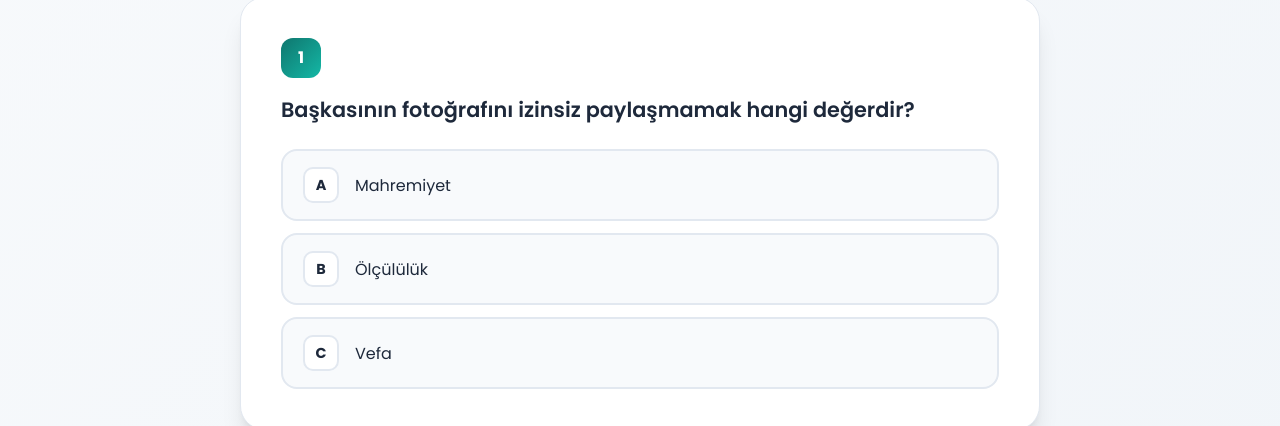
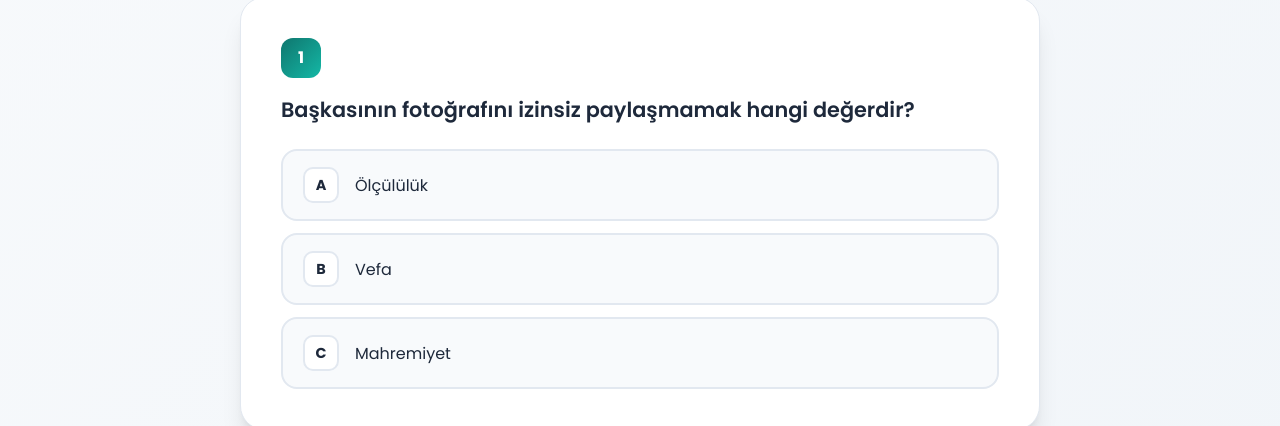
Before and after one commit to mtal01/dijital-ahlak-bilgisi, a plain HTML site: page index.html in a window 1280 px wide. Shown: the part 7190-7616 px from the top of the page. Drawn offline with nearby package versions, Linux system fonts and the light colour scheme.

Commit message:
Update index.html

```diff
--- a/index.html
+++ b/index.html
@@ -1206,23 +1206,23 @@
       });
     }
 
-    const questions = [
-      {q: "Başkasının fotoğrafını izinsiz paylaşmamak hangi değerdir?", a: ["Mahremiyet", "Ölçülülük", "Vefa"], c: 0},
-      {q: "Doğruluğundan emin olmadığımız haberi paylaşmamak hangi değeri gösterir?", a: ["Dürüstlük", "Sabır", "Hoşgörü"], c: 0},
-      {q: "Yorum yazmadan önce karşı tarafın duygusunu düşünmek hangi kavramdır?", a: ["Empati", "Adalet", "Emanet"], c: 0},
-      {q: "İzinsiz içerik kopyalamamak hangi değerle ilgilidir?", a: ["Kul Hakkı", "Nezaket", "Merhamet"], c: 0},
-      {q: "Ekran süresini dengeli kullanmak hangi kavramdır?", a: ["Ölçülülük", "Adalet", "Mahremiyet"], c: 0},
-      {q: "Sosyal medyada hakaret etmemek hangi değeri gösterir?", a: ["Saygı", "Gösteriş", "İhmal"], c: 0},
-      {q: "Kırıcı mesaj yerine nazik bir ifade kullanmak hangi kavramdır?", a: ["Nezaket", "Kul Hakkı", "Öfke"], c: 0},
-      {q: "Zor durumda olan biriyle alay etmemek hangi değeri gösterir?", a: ["Merhamet", "Dürüstlük", "Rekabet"], c: 0},
-      {q: "Bir paylaşımın sonuçlarını düşünerek hareket etmek hangi kavramdır?", a: ["Sorumluluk", "Sabırsızlık", "Kıskançlık"], c: 0},
-      {q: "Bir kişiyi sosyal medyada haksız yere suçlamamak hangi değerdir?", a: ["Adalet", "İsraf", "Tembellik"], c: 0},
-      {q: "Öfkeliyken hakaret etmemek hangi değeri gösterir?", a: ["Sabır", "Kul Hakkı", "Gösteriş"], c: 0},
-      {q: "Farklı görüşlere hakaret etmeden yaklaşmak hangi kavramdır?", a: ["Hoşgörü", "Dürüstlük", "İhmal"], c: 0},
-      {q: "Faydalı bilgi paylaşmak ve destek olmak hangi değerle ilgilidir?", a: ["Yardımlaşma", "Sabırsızlık", "Kıskançlık"], c: 0},
-      {q: "Güvenilir internet sitelerini kullanmak ve şifreleri korumak hangi kavramla ilişkilidir?", a: ["Güven", "Rekabet", "Gösteriş"], c: 0},
-      {q: "Başkasının hesabını izinsiz kullanmamak hangi değerdir?", a: ["Emanet", "Öfke", "Tembellik"], c: 0}
-    ];
+   const questions=[
+  {q:'Başkasının fotoğrafını izinsiz paylaşmamak hangi değerdir?',a:['Ölçülülük','Vefa','Mahremiyet'],c:2},
+  {q:'Doğruluğundan emin olmadığımız haberi paylaşmamak hangi değeri gösterir?',a:['Dürüstlük','Sabır','Hoşgörü'],c:0},
+  {q:'Yorum yazmadan önce karşı tarafın duygusunu düşünmek hangi kavramdır?',a:['Emanet','Adalet','Empati'],c:2},
+  {q:'İzinsiz içerik kopyalamamak hangi değerle ilgilidir?',a:['Merhamet','Nezaket','Kul Hakkı'],c:2},
+  {q:'Ekran süresini dengeli kullanmak hangi kavramdır?',a:['Ölçülülük','Adalet','Mahremiyet'],c:0},
+  {q:'Sosyal medyada hakaret etmemek hangi değeri gösterir?',a:['Saygı','Gösteriş','İhmal'],c:0},
+  {q:'Kırıcı mesaj yerine nazik bir ifade kullanmak hangi kavramdır?',a:['Nezaket','Öfke','Kul Hakkı'],c:0},
+  {q:'Zor durumda olan biriyle alay etmemek hangi değeri gösterir?',a:['Rekabet','Merhamet','Dürüstlük'],c:1},
+  {q:'Bir paylaşımın sonuçlarını düşünerek hareket etmek hangi kavramdır?',a:['Sabırsızlık','Sorumluluk','Kıskançlık'],c:1},
+  {q:'Bir kişiyi sosyal medyada haksız yere suçlamamak hangi değerdir?',a:['İsraf','Adalet','Tembellik'],c:1},
+  {q:'Öfkeliyken hakaret etmemek hangi değeri gösterir?',a:['Sabır','Kul Hakkı','Gösteriş'],c:0},
+  {q:'Farklı görüşlere hakaret etmeden yaklaşmak hangi kavramdır?',a:['Dürüstlük','İhmal','Hoşgörü'],c:2},
+  {q:'Faydalı bilgi paylaşmak ve destek olmak hangi değerle ilgilidir?',a:['Yardımlaşma','Kıskançlık','Sabırsızlık'],c:0},
+  {q:'Güvenilir internet sitelerini kullanmak ve şifreleri korumak hangi kavramla ilişkilidir?',a:['Rekabet','Güven','Gösteriş'],c:1},
+  {q:'Başkasının hesabını izinsiz kullanmamak hangi değerdir?',a:['Öfke','Emanet','Tembellik'],c:1}
+];
 
     let currentQuestion = 0;
     let score = 0;
```
